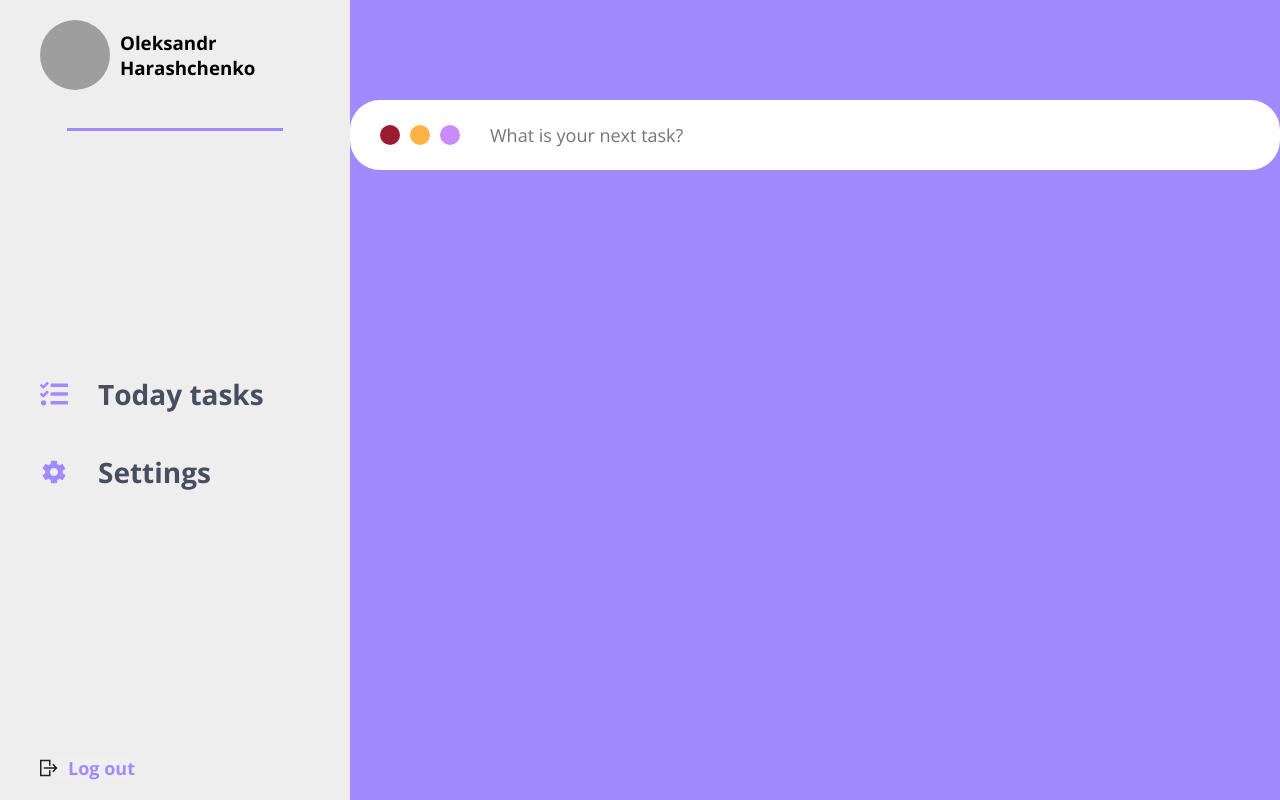
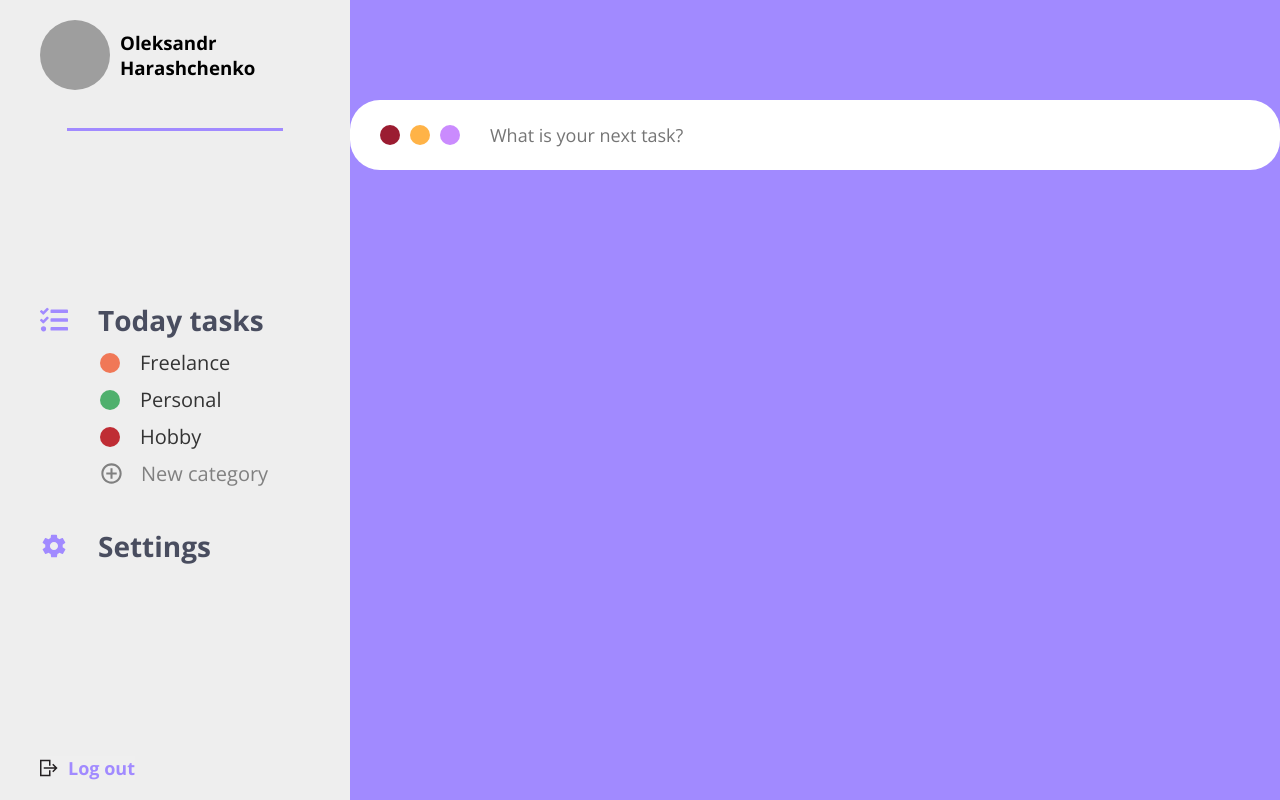
Before and after one commit to alexnorch/todo-fullstack, a React (Create React App) app in the folder client/: page / in a window 1280 px wide. Built offline with nearby package versions, Linux system fonts and the light colour scheme; sample sign-in values are in the browser's storage; grey boxes are pictures that could not be loaded.

Commit message:
Fixins bugs with login and register components

```diff
--- a/client/src/assets/styles/index.scss
+++ b/client/src/assets/styles/index.scss
@@ -100,7 +100,7 @@ $sky-bright: #8cd3ff;
 
   &__list {
     margin-top: 10px;
-    margin-left: 55px;
+    margin-left: 60px;
 
     a {
       text-decoration: none;
@@ -108,7 +108,7 @@ $sky-bright: #8cd3ff;
     }
 
     &__link {
-      font-size: 24px;
+      font-size: 20px;
       text-transform: capitalize;
       margin-bottom: 10px;
       list-style: none;
@@ -145,6 +145,25 @@ $sky-bright: #8cd3ff;
   }
 }
 // Menu ends
+
+.add-category {
+  background: none;
+  border: none;
+  font-size: 18px;
+  @include flex();
+  gap: 17px;
+  cursor: pointer;
+  color: gray;
+  margin-left: -1px;
+
+  &__icon {
+    font-size: 25px;
+  }
+
+  span {
+    font-size: 20px;
+  }
+}
 
 .new-task {
   display: flex;
--- a/client/src/components/Menu.tsx
+++ b/client/src/components/Menu.tsx
@@ -1,24 +1,29 @@
 import { Link } from "react-router-dom";
 import { useSelector } from "react-redux";
-import { useDispatch } from "react-redux";
-import { showAlert } from "../redux/appSlice";
 import { RootState } from "../redux/store";
 
 // Icons
 import { IoMdSettings } from "react-icons/io";
 import { FaTasks } from "react-icons/fa";
 import { GrLogout } from "react-icons/gr";
+import { IoMdAddCircleOutline } from "react-icons/io";
 
 import personImage from "../assets/images/person.png";
 
-const Menu = () => {
+interface Props {
+  createNewCategory: () => void;
+}
+
+const Menu: React.FC<Props> = ({ createNewCategory }) => {
   const categories = useSelector(
     (state: RootState) => state.app.tempCategories
   );
 
-  const dispatch = useDispatch();
+  console.log(createNewCategory);
 
-  const links = categories.map((link, i) => (
+  const renderCategories = () => {
+    if (categories.length > 1) {
+      return categories.map((link, i) => (
         <li key={i} className="menu__list__link">
           <span
             className="menu__list__dot"
@@ -27,6 +32,15 @@ const Menu = () => {
           <Link to={link.title.toLocaleLowerCase()}>{link.title}</Link>
         </li>
       ));
+    }
+
+    return (
+      <button className="add-category">
+        <IoMdAddCircleOutline className="add-category__icon" />
+        <span>New category</span>
+      </button>
+    );
+  };
 
   return (
     <>
@@ -44,7 +58,13 @@ const Menu = () => {
             <FaTasks />
             <Link to="/tasks">Today tasks</Link>
           </h2>
-          <ul className="menu__list">{links}</ul>
+          <ul className="menu__list">
+            {renderCategories()}
+            <button className="add-category" onClick={createNewCategory}>
+              <IoMdAddCircleOutline className="add-category__icon" />
+              <span>New category</span>
+            </button>
+          </ul>
         </div>
         <div className="menu__middle__category">
           <h2 className="menu__middle__title">
@@ -54,22 +74,13 @@ const Menu = () => {
         </div>
       </div>
       <div className="menu__bottom">
-        <button className="menu__bottom__btn">
+        <button
+          onClick={() => localStorage.removeItem("accessToken")}
+          className="menu__bottom__btn"
+        >
           <GrLogout />
           <span>Log out</span>
         </button>
-        {/* <button
-          onClick={() =>
-            dispatch(
-              showAlert({
-                text: "This is a success alert — check it out!",
-                type: "danger",
-              })
-            )
-          }
-        >
-          Show Alert
-        </button> */}
       </div>
     </>
   );
--- a/client/src/components/NewTodo.tsx
+++ b/client/src/components/NewTodo.tsx
@@ -2,18 +2,14 @@ import { useState } from "react";
 import { useDispatch } from "react-redux";
 import { addNewTodo } from "../redux/appSlice";
 
-// Components
-import Modal from "./Modal";
-import Input from "./UI/Input";
-
 const NewTodo = () => {
   const [value, setValue] = useState("");
-  const [errorMessage, setErrorMessage] = useState("");
 
   const dispatch = useDispatch();
 
   const onSubmit = (e: any) => {
     e.preventDefault();
+
     if (value.length > 1) {
       const data = {
         text: value,
@@ -23,10 +19,6 @@ const NewTodo = () => {
 
       dispatch(addNewTodo(data));
       setValue("");
-
-      setErrorMessage("");
-    } else {
-      setErrorMessage("Cannot be empty an empty string");
     }
   };
 
@@ -49,3 +41,5 @@ const NewTodo = () => {
 };
 
 export default NewTodo;
+
+// If user doesn't have any categories he cannot create new task
--- a/client/src/helpers/index.ts
+++ b/client/src/helpers/index.ts
@@ -30,14 +30,34 @@ export const getAlertComponentClass = (
   }
 };
 
-export const protectRoute = () => {
-  const accessToken = localStorage.getItem("accessToken")!;
-  const decoded: { [key: string]: any } = jwt_decode(accessToken);
+export const getAccessToken = (): { [key: string]: any } => {
+  return jwt_decode(localStorage.getItem("accessToken")!);
+};
+
+export const isTokenValid = () => {
+  const token = localStorage.getItem("accessToken")!;
+
+  if (!token) return false;
+
+  const decodedToken: { [key: string]: any } = jwt_decode(token);
   const currentTime = Date.now() / 1000;
 
-  if (currentTime >= decoded.exp) {
+  return currentTime >= decodedToken.exp;
+};
+
+export const protectRoute = () => {
+  if (isTokenValid()) {
     return redirect("/login");
   }
 
   return null;
 };
+
+// If user is already logged in he cannot visits Login and Register Page
+export const checkAuth = () => {
+  if (!isTokenValid()) {
+    return redirect("/");
+  }
+
+  return null;
+};
--- a/client/src/index.css
+++ b/client/src/index.css
@@ -111,14 +111,14 @@
 }
 .menu__list {
   margin-top: 10px;
-  margin-left: 55px;
+  margin-left: 60px;
 }
 .menu__list a {
   text-decoration: none;
   color: #333;
 }
 .menu__list__link {
-  font-size: 24px;
+  font-size: 20px;
   text-transform: capitalize;
   margin-bottom: 10px;
   list-style: none;
@@ -161,6 +161,35 @@
 }
 .menu__bottom__btn span {
   font-weight: 800;
+}
+
+.add-category {
+  background: none;
+  border: none;
+  font-size: 18px;
+  display: -webkit-box;
+  display: -ms-flexbox;
+  display: flex;
+  -webkit-box-orient: horizontal;
+  -webkit-box-direction: normal;
+      -ms-flex-direction: row;
+          flex-direction: row;
+  -webkit-box-align: center;
+      -ms-flex-align: center;
+          align-items: center;
+  -webkit-box-pack: center;
+      -ms-flex-pack: center;
+          justify-content: center;
+  gap: 17px;
+  cursor: pointer;
+  color: gray;
+  margin-left: -1px;
+}
+.add-category__icon {
+  font-size: 25px;
+}
+.add-category span {
+  font-size: 20px;
 }
 
 .new-task {
--- a/client/src/pages/Main.tsx
+++ b/client/src/pages/Main.tsx
@@ -1,3 +1,4 @@
+import { useState } from "react";
 import { Outlet } from "react-router-dom";
 import { CSSTransition } from "react-transition-group";
 import { useSelector } from "react-redux";
@@ -6,17 +7,27 @@ import { RootState } from "../redux/store";
 // Components
 import Menu from "../components/Menu";
 import Alert from "../components/UI/Alert";
+import Modal from "../components/Modal";
 
 export default function Main() {
   const { isAlert } = useSelector((state: RootState) => state.app);
+  const [isModalCategory, setIsModalCategory] = useState<boolean>(false);
+
   return (
     <main className="app">
       <aside className="menu">
-        <Menu />
+        <Menu createNewCategory={() => setIsModalCategory(true)} />
       </aside>
       <div className="app__right">
         <Outlet />
       </div>
+      <Modal
+        isOpen={isModalCategory}
+        title="New category"
+        onToggle={() => setIsModalCategory((prev) => !prev)}
+      >
+        <div>Test</div>
+      </Modal>
       <CSSTransition classNames="alert-transition" timeout={500} in={isAlert}>
         <Alert />
       </CSSTransition>
--- a/client/src/pages/router.tsx
+++ b/client/src/pages/router.tsx
@@ -1,6 +1,7 @@
 import {
   createBrowserRouter,
   createRoutesFromElements,
+  LoaderFunctionArgs,
   Route,
 } from "react-router-dom";
 
@@ -19,7 +20,7 @@ import Theme from "./Settings/Theme";
 import NewCategory from "./Settings/NewCategory";
 
 // Helpers
-import { protectRoute } from "../helpers";
+import { protectRoute, checkAuth } from "../helpers";
 
 const router = createBrowserRouter(
   createRoutesFromElements(
@@ -35,8 +36,8 @@ const router = createBrowserRouter(
           <Route path="theme" element={<Theme />} />
         </Route>
       </Route>
-      <Route path="/login" element={<Login />} />
-      <Route path="/register" element={<Register />} />
+      <Route loader={checkAuth} path="/login" element={<Login />} />
+      <Route loader={checkAuth} path="/register" element={<Register />} />
     </>
   )
 );
--- a/client/src/redux/appSlice.tsx
+++ b/client/src/redux/appSlice.tsx
@@ -40,7 +40,7 @@ const initialState: AppState = {
   token: null,
   categories: [],
   todos: [],
-  tempCategories: [],
+  tempCategories: categories,
   alertType: "info",
   alertText: null,
   isAlert: false,
```
Also changed, not shown: client/src/mixins.css (added). Lines whose indentation alone changed are shown as unchanged.
